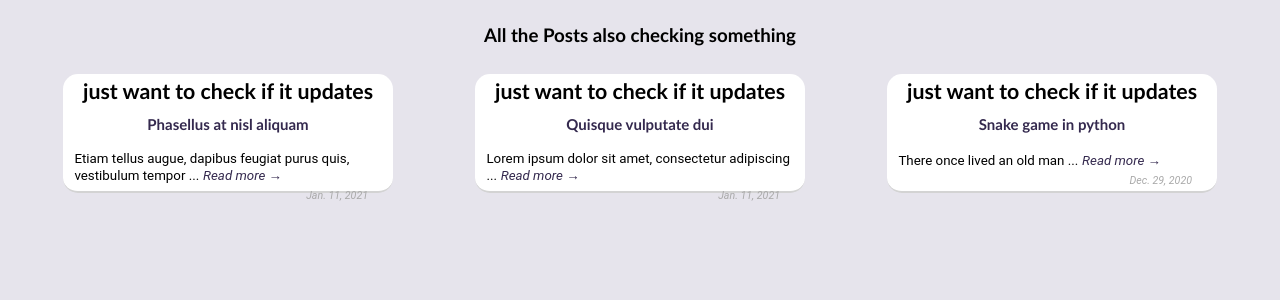
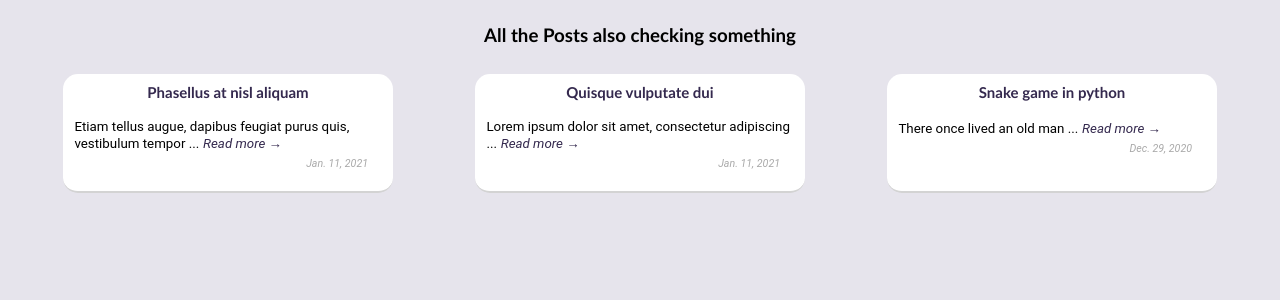
Before and after one commit to Kutullo/blog-ya-kutullo, a Django app: page /articles/ in a window 1280 px wide. Shown: the part 68-368 px from the top of the page. Run offline with Django 3.2, Linux system fonts and the light colour scheme; data comes from the database, SQL or seed files in the repository; parts of the project's set-up code (start-up, migrations or seed data) failed here and were passed over; some libraries are stand-ins or nearby versions.

Commit message:
Update articles.html

```diff
--- a/article/templates/articles.html
+++ b/article/templates/articles.html
@@ -18,7 +18,7 @@
 
 
     <div class="article">
-        <h1> just want to check if it updates</h1>
+
         {% if article.list_header_image %}
         <div class="cover">
             <a href="{% url 'article_details' article.slug %}">
```
